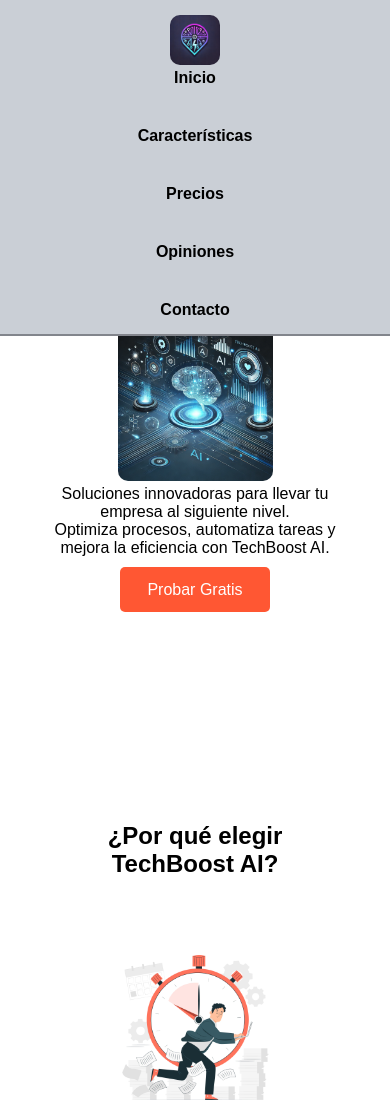
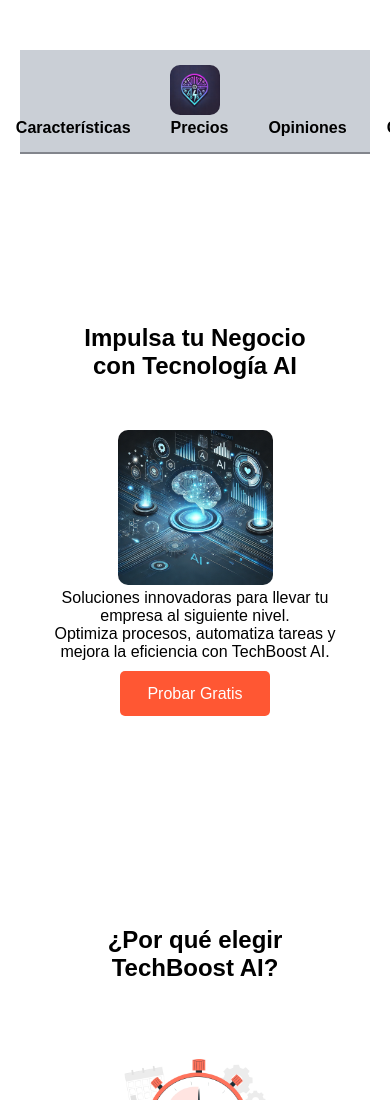
Before and after one commit to waloleitor/LandingWeb1, a plain HTML site: page index.html in a window 390 px wide. Shown: the top 1100 px of the page. Drawn offline with Linux system fonts and the light colour scheme.

Commit message:
Update style.css

```diff
--- a/style.css
+++ b/style.css
@@ -28,7 +28,6 @@
     display: flex;
     justify-content: space-between;
     align-items: center;
-    position: fixed;
     top: 0;
     left: 0;
     z-index: 100;
@@ -234,10 +233,6 @@
         text-align: center;
     }
 
-    .menu {
-        flex-direction: column;
-    }
-
     section img {
         max-width: 100%;
     }
```
